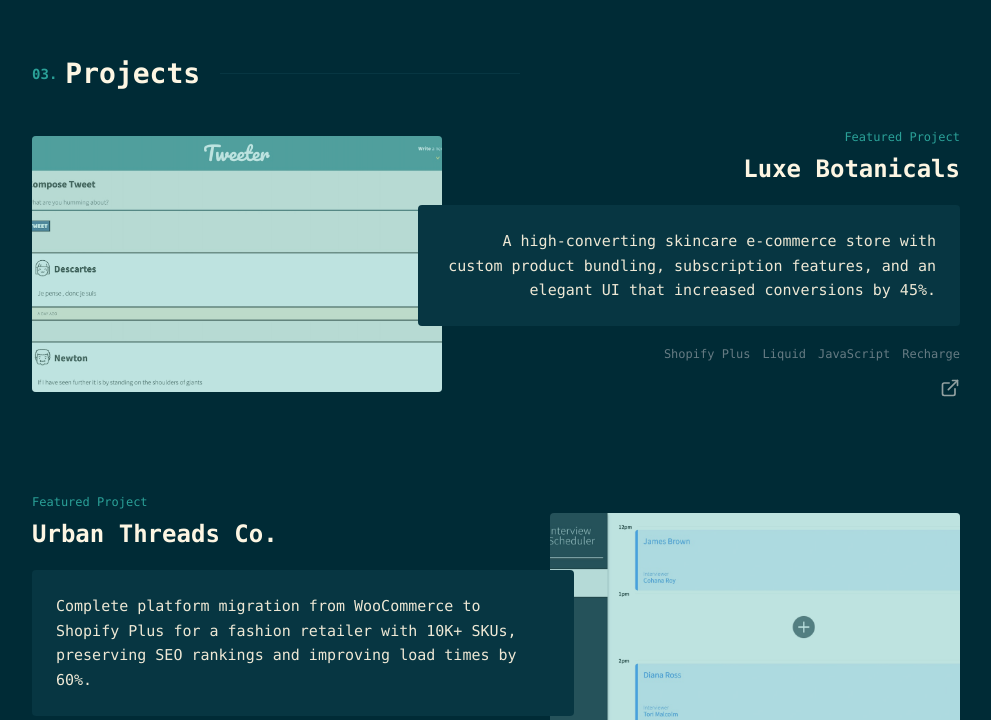
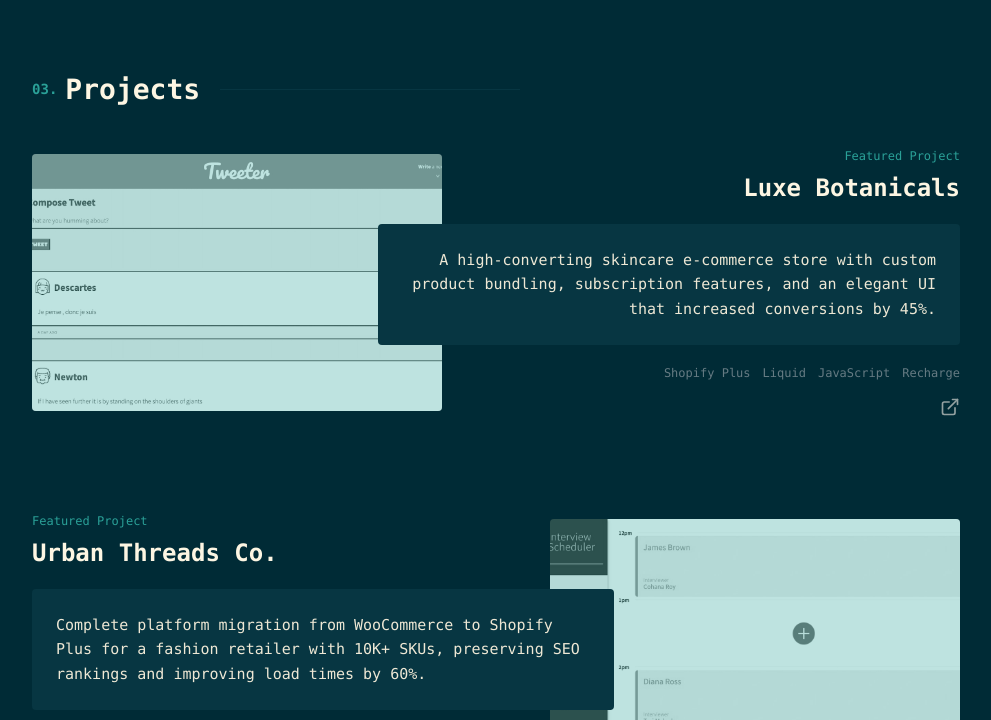
Before and after one commit to vwt604/portfolio-v3, a Next.js app: page / in a window 1280 px wide. Shown: the part 2080-2800 px from the top of the page, without its empty margins (152-1143 px from the left). Built offline with nearby package versions, Linux system fonts and the light colour scheme.

Commit message:
feat: responsive design update

```diff
--- a/app/components/About.tsx
+++ b/app/components/About.tsx
@@ -16,17 +16,17 @@
 
 export default function About({ about, profileImage = "/assets/glasswalls.jpg" }: AboutProps) {
   return (
-    <section id="about" className="py-24 px-4 md:px-36 max-w-[1200px] mx-auto">
-      <h2 className="flex items-center text-[28px] font-semibold text-[var(--heading-dark)] mb-10">
+    <section id="about" className="py-16 md:py-24 px-6 sm:px-12 md:px-24 lg:px-36 max-w-[1200px] mx-auto">
+      <h2 className="flex items-center text-2xl md:text-[28px] font-semibold text-[var(--heading-dark)] mb-8 md:mb-10">
         <SectionNumber num={1} /> About Me
         <span className="flex-1 h-px bg-[var(--bg-secondary)] ml-5 max-w-[300px]" />
       </h2>
-      <div className="grid grid-cols-1 md:grid-cols-[3fr_2fr] gap-12">
+      <div className="grid grid-cols-1 md:grid-cols-[3fr_2fr] gap-8 md:gap-12">
         <div>
           {about.paragraphs.slice(0, -1).map((paragraph, index) => (
             <p
               key={index}
-              className="leading-relaxed mb-4 text-[var(--text-primary)]"
+              className="leading-relaxed mb-4 text-sm md:text-base text-[var(--text-primary)]"
             >
               {paragraph.split(/(startups|established brands|creative agencies)/).map((part, i) => {
                 if (["startups", "established brands", "creative agencies"].includes(part)) {
@@ -40,7 +40,7 @@
               })}
             </p>
           ))}
-          <p className="leading-relaxed mb-6 text-[var(--text-primary)]">
+          <p className="leading-relaxed mb-6 text-sm md:text-base text-[var(--text-primary)]">
             {about.paragraphs[about.paragraphs.length - 1]}
           </p>
           <ul className="grid grid-cols-2 gap-x-4 gap-y-2.5 list-none p-0 m-0">
--- a/app/components/FeaturedProjects.tsx
+++ b/app/components/FeaturedProjects.tsx
@@ -18,53 +18,75 @@
   return (
     <section
       id="projects"
-      className="py-24 px-4 md:px-36 max-w-[1200px] mx-auto"
+      className="py-16 md:py-24 px-6 sm:px-12 md:px-24 lg:px-36 max-w-[1200px] mx-auto"
     >
-      <h2 className="flex items-center text-[28px] font-semibold text-[var(--heading-dark)] mb-10">
+      <h2 className="flex items-center text-2xl md:text-[28px] font-semibold text-[var(--heading-dark)] mb-8 md:mb-10">
         <SectionNumber num={3} /> Projects
         <span className="flex-1 h-px bg-[var(--bg-secondary)] ml-5 max-w-[300px]" />
       </h2>
 
       {/* Featured Projects */}
-      <div className="flex flex-col gap-24">
+      <div className="flex flex-col gap-12 md:gap-24">
         {projects.map((project, index) => {
           const isEven = index % 2 === 0;
           return (
             <div
               key={index}
-              className={`grid grid-cols-1 items-center relative gap-4 ${
-                !isEven ? "md:grid-cols-[55%_45%]" : "md:grid-cols-[45%_55%]"
+              className={`relative ${
+                !isEven
+                  ? "md:grid md:grid-cols-[55%_45%] md:items-center md:gap-4"
+                  : "md:grid md:grid-cols-[45%_55%] md:items-center md:gap-4"
               }`}
             >
-              {isEven ? (
-                <>
-                  {/* Image Left */}
+              {/* Background Image - Always rendered first for mobile overlay */}
               <a
                 href={project.link}
-                    className="relative aspect-[16/10] rounded overflow-hidden group block"
+                className={`relative aspect-[16/10] rounded overflow-hidden group block ${
+                  !isEven ? "md:order-2" : "md:order-1"
+                }`}
               >
                 <Image
                   src={project.img}
                   alt={project.title}
                   fill
-                      className="object-cover hover:grayscale-0 transition-all duration-300"
+                  className="object-cover md:grayscale md:hover:grayscale-0 transition-all duration-300"
                 />
-                    <div className="absolute inset-0 bg-[var(--accent-cyan)]/30 hover:bg-transparent transition-all duration-300" />
+                <div className="absolute inset-0 bg-[var(--accent-cyan)]/30 md:hover:bg-transparent transition-all duration-300" />
               </a>
-                  {/* Content Right */}
-                  <div className="text-right md:pl-10">
+
+              {/* Content - Overlays on mobile, side-by-side on desktop */}
+              <div
+                className={`absolute inset-0 flex flex-col justify-center p-6 md:relative md:inset-auto md:p-0 ${
+                  isEven
+                    ? "text-left md:text-right md:pl-0 md:pr-0 md:order-2"
+                    : "text-left md:pr-0 md:pl-0 md:order-1"
+                }`}
+              >
                 <p className="text-[var(--accent-cyan)] font-mono text-xs mb-2">
                   Featured Project
                 </p>
-                    <h3 className="text-2xl text-[var(--heading-dark)] mb-5">
+                <h3 className="text-xl md:text-2xl text-[var(--heading-dark)] mb-4 md:mb-5 font-semibold">
+                  <a
+                    href={project.link}
+                    className="text-[var(--heading-dark)] no-underline hover:text-[var(--accent-cyan)] transition-colors"
+                  >
                     {project.title}
+                  </a>
                 </h3>
-                    <div className="bg-[var(--bg-secondary)] p-6 rounded mb-5 md:-ml-20 relative z-[2]">
-                      <p className="text-[var(--text-primary)] leading-relaxed text-[15px]">
+                <div
+                  className={`bg-transparent md:bg-[var(--bg-secondary)] p-0 md:p-6 rounded mb-4 md:mb-5 relative z-[2] ${
+                    isEven ? "md:-ml-20" : "md:-mr-20"
+                  }`}
+                >
+                  <p className="text-[var(--text-primary)] leading-relaxed text-sm md:text-[15px]">
                     {project.desc}
                   </p>
                 </div>
-                    <div className="flex justify-end gap-3 mb-4 flex-wrap">
+                <div
+                  className={`flex gap-3 mb-4 flex-wrap ${
+                    isEven ? "md:justify-end" : "justify-start"
+                  }`}
+                >
                   {project.tech.map((tech) => (
                     <span
                       key={tech}
@@ -74,7 +96,11 @@
                     </span>
                   ))}
                 </div>
-                    <div className="flex justify-end gap-4">
+                <div
+                  className={`flex gap-4 ${
+                    isEven ? "md:justify-end" : "justify-start"
+                  }`}
+                >
                   <a
                     href={project.link}
                     className="text-[var(--text-emphasis)] hover:text-[var(--accent-cyan)] transition-colors duration-200"
@@ -83,56 +109,6 @@
                   </a>
                 </div>
               </div>
-                </>
-              ) : (
-                <>
-                  {/* Content Left */}
-                  <div className="text-left md:pr-10 md:order-1">
-                    <p className="text-[var(--accent-cyan)] font-mono text-xs mb-2">
-                      Featured Project
-                    </p>
-                    <h3 className="text-2xl text-[var(--heading-dark)] mb-5">
-                      {project.title}
-                    </h3>
-                    <div className="bg-[var(--bg-secondary)] p-6 rounded mb-5 md:-mr-20 relative z-[2]">
-                      <p className="text-[var(--text-primary)] leading-relaxed text-[15px]">
-                        {project.desc}
-                      </p>
-                    </div>
-                    <div className="flex gap-3 mb-4 flex-wrap">
-                      {project.tech.map((tech) => (
-                        <span
-                          key={tech}
-                          className="font-mono text-xs text-[var(--text-dim)]"
-                        >
-                          {tech}
-                        </span>
-                      ))}
-                    </div>
-                    <div className="flex gap-4">
-                      <a
-                        href={project.link}
-                        className="text-[var(--text-emphasis)] hover:text-[var(--accent-cyan)] transition-colors duration-200"
-                      >
-                        <ExternalLink size={20} />
-                      </a>
-                    </div>
-                  </div>
-                  {/* Image Right */}
-                  <a
-                    href={project.link}
-                    className="relative aspect-[16/10] rounded overflow-hidden group md:order-2 block"
-                  >
-                    <Image
-                      src={project.img}
-                      alt={project.title}
-                      fill
-                      className="object-cover hover:grayscale-0 transition-all duration-300"
-                    />
-                    <div className="absolute inset-0 bg-[var(--accent-cyan)]/30 hover:bg-transparent transition-all duration-300" />
-                  </a>
-                </>
-              )}
             </div>
           );
         })}
--- a/app/components/Hero.tsx
+++ b/app/components/Hero.tsx
@@ -14,9 +14,9 @@
   return (
     <section
       id="hero"
-      className="min-h-screen flex flex-col justify-center pt-24 px-4 md:px-36 max-w-[1200px] mx-auto"
+      className="min-h-screen flex flex-col justify-center pt-24 px-6 sm:px-12 md:px-24 lg:px-36 max-w-[1200px] mx-auto"
     >
-      <p className="text-[var(--accent-cyan)] font-mono text-base mb-5">
+      <p className="text-[var(--accent-cyan)] font-mono text-sm md:text-base mb-5">
         Hi, my name is
       </p>
       <h1 className="text-[clamp(40px,8vw,80px)] font-bold text-[var(--heading-dark)] leading-[1.1] m-0">
@@ -25,7 +25,7 @@
       <h2 className="text-[clamp(40px,8vw,80px)] font-bold text-[var(--text-muted)] leading-[1.1] mt-2.5 mb-0">
         {tagline}
       </h2>
-      <p className="max-w-[540px] mt-6 text-lg leading-relaxed text-[var(--text-dim)]">
+      <p className="max-w-[540px] mt-6 text-base md:text-lg leading-relaxed text-[var(--text-dim)]">
         {description}
       </p>
       <a
--- a/app/components/Services.tsx
+++ b/app/components/Services.tsx
@@ -17,12 +17,12 @@
   const [activeService, setActiveService] = useState(0);
 
   return (
-    <section id="services" className="py-24 px-4 md:px-36 max-w-[1200px] mx-auto">
-      <h2 className="flex items-center text-[28px] font-semibold text-[var(--heading-dark)] mb-10">
+    <section id="services" className="py-16 md:py-24 px-6 sm:px-12 md:px-24 lg:px-36 max-w-[1200px] mx-auto">
+      <h2 className="flex items-center text-2xl md:text-[28px] font-semibold text-[var(--heading-dark)] mb-8 md:mb-10">
         <SectionNumber num={2} /> Services
         <span className="flex-1 h-px bg-[var(--bg-secondary)] ml-5 max-w-[300px]" />
       </h2>
-      <div className="flex flex-col md:flex-row gap-0">
+      <div className="flex flex-col md:flex-row gap-4 md:gap-0">
         {/* Tabs */}
         <div className="flex flex-col border-l-2 border-[var(--bg-secondary)]">
           {services.map((service, index) => (
@@ -41,8 +41,8 @@
         </div>
 
         {/* Content */}
-        <div className="py-2.5 px-0 md:pl-8 min-h-[280px]">
-          <h3 className="text-xl text-[var(--heading-dark)] mb-2 flex items-center gap-2.5">
+        <div className="py-2.5 px-0 md:pl-8 min-h-[240px] md:min-h-[280px]">
+          <h3 className="text-lg md:text-xl text-[var(--heading-dark)] mb-2 flex items-center gap-2.5">
             {services[activeService].title}
             {services[activeService].plus && (
               <span className="text-[11px] px-2 py-1 bg-[var(--accent-orange)]/20 text-[var(--accent-orange)] rounded font-mono">
@@ -54,7 +54,7 @@
             {services[activeService].items.map((item, index) => (
               <li
                 key={index}
-                className="flex items-start gap-3 mb-3.5 leading-relaxed text-[var(--text-primary)]"
+                className="flex items-start gap-3 mb-3.5 leading-relaxed text-sm md:text-base text-[var(--text-primary)]"
               >
                 <span className="text-[var(--accent-cyan)] mt-0.5">▹</span>
                 <span>{item}</span>
```
Lines whose indentation alone changed are shown as unchanged.
